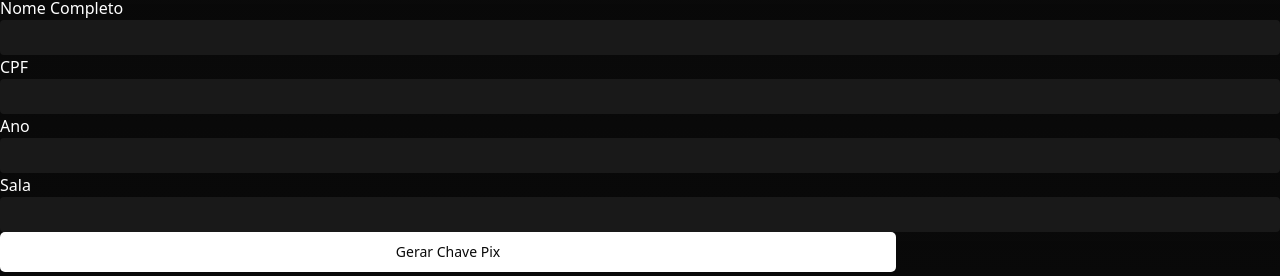
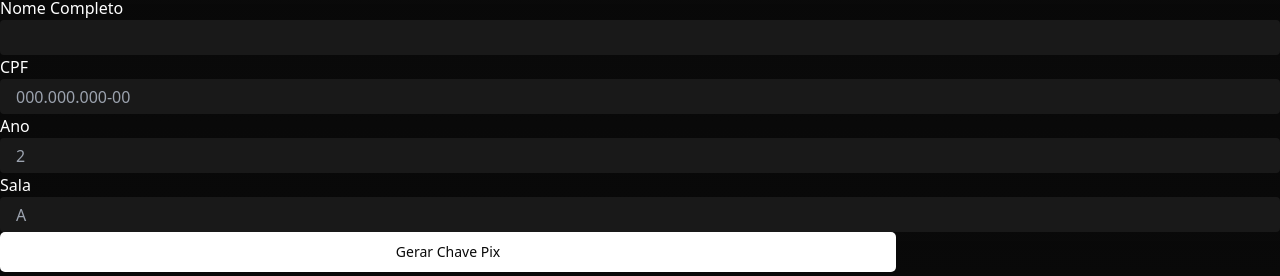
Before and after one commit to nexusprime-here/nexus_store, a Next.js app: page /cart in a window 1280 px wide. Shown: the part 352-628 px from the top of the page. Built offline with nearby package versions, Linux system fonts and the light colour scheme; what gn-api-sdk-typescript would draw is missing.

Commit message:
tiny changes no checkout

```diff
--- a/src/app/cart/checkout.tsx
+++ b/src/app/cart/checkout.tsx
@@ -20,7 +20,13 @@ const schema = z.object({
 		.regex(/^[a-zA-ZÀ-ÖØ-öø-ÿ]+(?: [a-zA-ZÀ-ÖØ-öø-ÿ]+)+$/, 'Quase lá! Só faltou seu sobrenome.'),
 
 	cpf: z.string()
-		.regex(/^\d{3}\.\d{3}\.\d{3}-\d{2}$/, 'CPF inválido')
+		.regex(/^\d{3}\.\d{3}\.\d{3}-\d{2}$/, 'CPF inválido'),
+
+	ano: z.string()
+		.min(1, 'Digite o ano'),
+
+	sala: z.string()
+		.min(1, 'Digite a letra da sala')
 })
 
 type FormInput = z.infer<typeof schema>;
@@ -52,11 +58,12 @@ function Checkout({ open, onChangeOpen, price }: IProps) {
 		return value;
 	}
 
-	const formatYear = (value: string) => {
-		console.log({ value })
-		value = value.replace(/\D/g, '');
+	const formatToAno = (value: string) => {
+		return value[0]?.replace(/[a-zA-ZÀ-ÿ.,;!?'"()\[\]\{\}]/g, '');
+	}
 
-		return value?.[0];
+	const formatToSala = (value: string) => {
+		return value[0]?.toUpperCase().replace(/[À-ÿ0-9.,;!?'"()\[\]\{\}]/g, '');
 	}
 
 	return (
@@ -85,16 +92,24 @@ function Checkout({ open, onChangeOpen, price }: IProps) {
 						label='CPF'
 						error={errors.cpf}
 						format={formatToCPF}
+						placeholder='000.000.000-00'
 						{...register('cpf')}
 					/>
 
 					<div className='flex space-x-3'>
 						<Input
 							label='Ano'
-							format={formatYear}
+							error={errors.ano}
+							placeholder='2'
+							format={formatToAno}
+							{...register('ano')}
 						/>
 						<Input
 							label='Sala'
+							error={errors.sala}
+							placeholder='A'
+							format={formatToSala}
+							{...register('sala')}
 						/>
 					</div>
 				</div>
```
